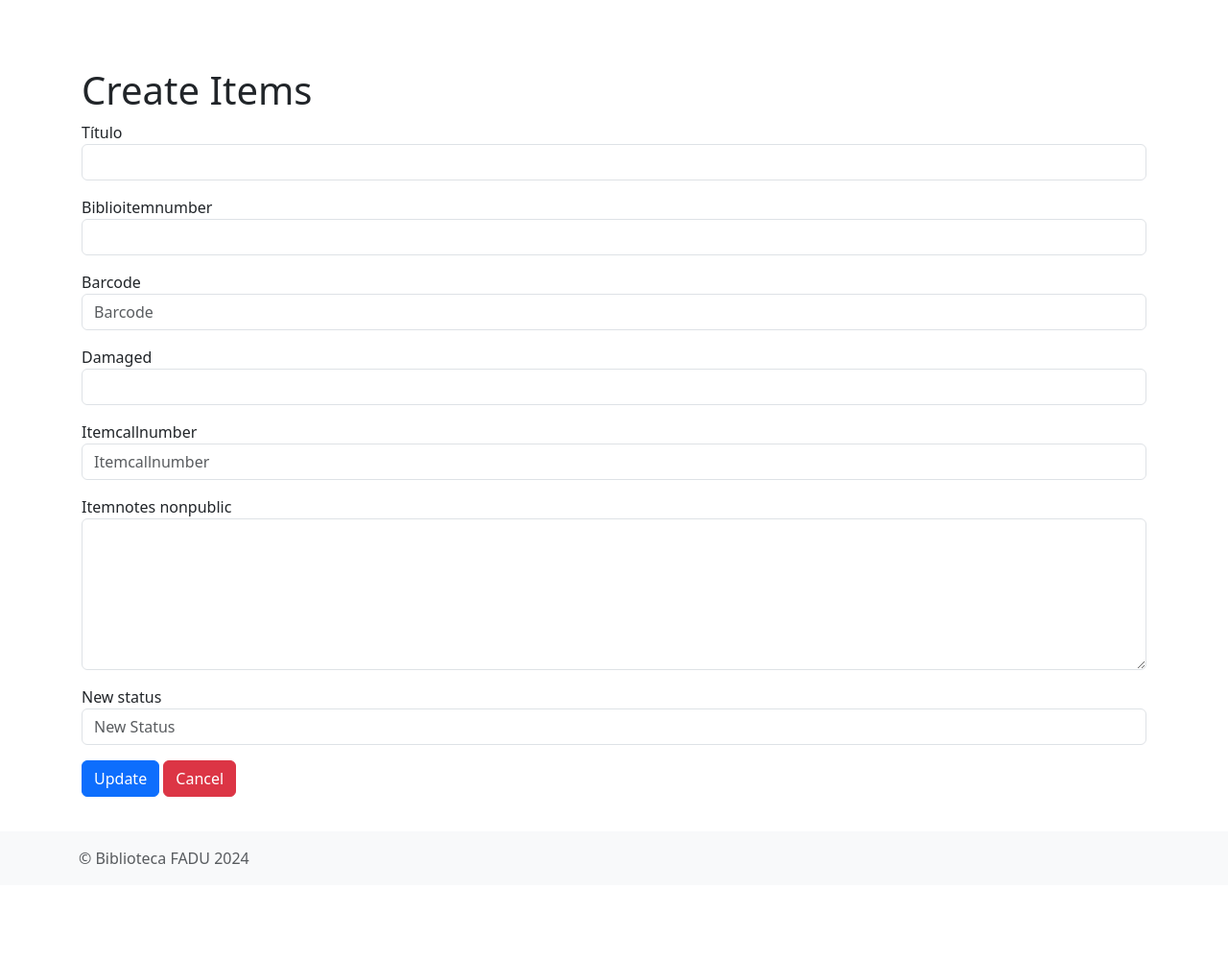
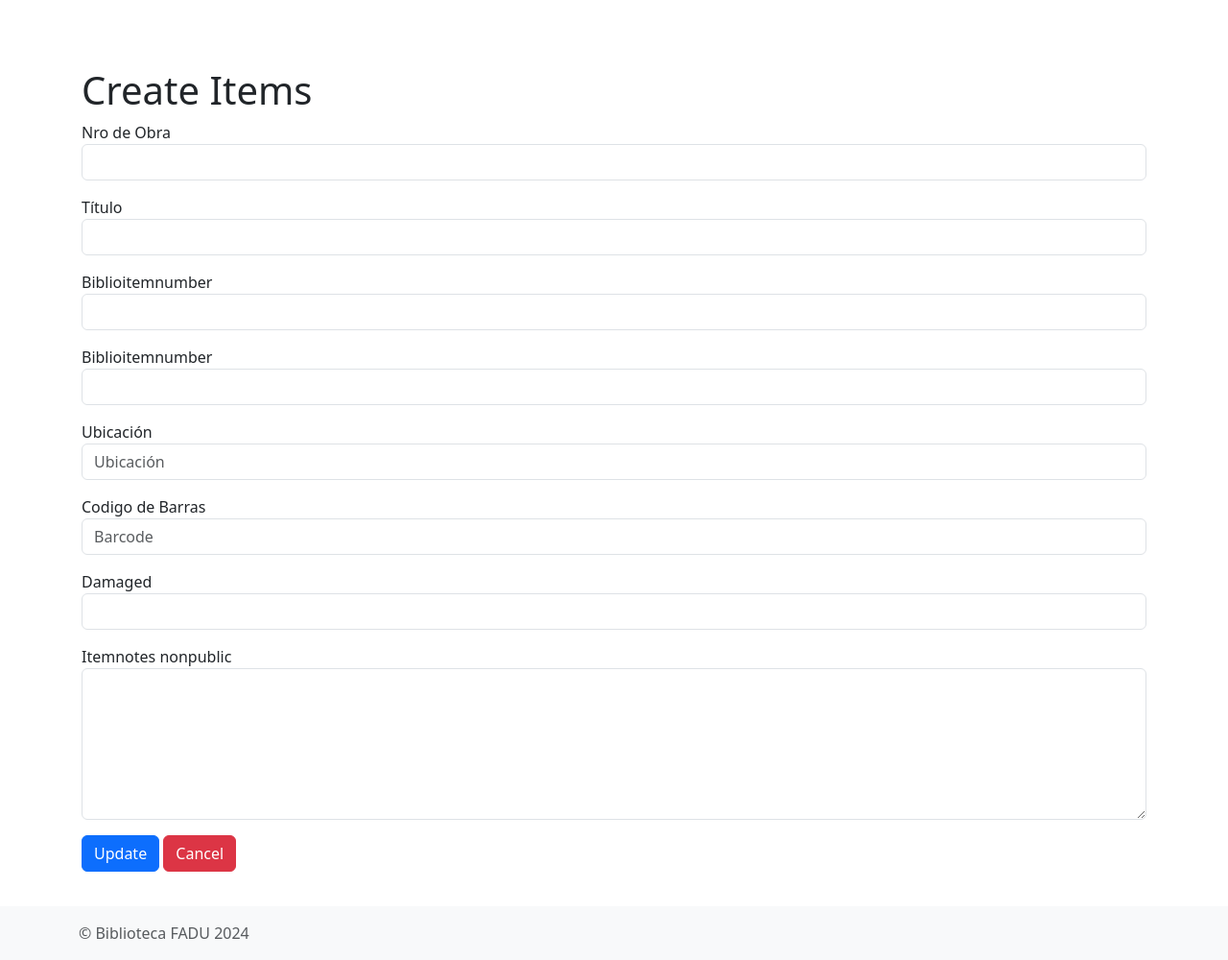
Before and after one commit to LopezAlejandro/inventario2, a Yii app: template views/items/create.php in a window 1280 px wide. Shown: the whole page at 96% size. Before the commit the page ends 900 px from the top, so only its background shows below. Run offline with PHP 8.4 and a stand-in for Yii, Linux system fonts and the light colour scheme; the template is opened without the code that fills it, so the values that code supplies are empty; form fields are guessed from the names that the template uses; some libraries are stand-ins or nearby versions.

Commit message:
arreglos varios. ver ingreso de volumen y ejemplar

```diff
--- a/models/base/Items.php
+++ b/models/base/Items.php
@@ -200,7 +200,7 @@ class Items extends \yii\db\ActiveRecord
         return new \app\models\ItemsQuery(get_called_class());
     }
 
-     public function getCodebar()
+    public function getCodebar()
 {
     return Html::img(Barcode::widget(['value' => '1234','format' => Barcode::CODE128]));
 }
--- a/views/items/_form.php
+++ b/views/items/_form.php
@@ -1,8 +1,9 @@
 <?php
 
 use yii\helpers\Html;
-use yii\widgets\ActiveForm;
-
+//use yii\widgets\ActiveForm;
+use kartik\form\ActiveForm;
+use kartik\form\ActiveField;
 /* @var $this yii\web\View */
 /* @var $model app\models\Items */
 /* @var $form yii\widgets\ActiveForm */
@@ -17,23 +18,58 @@ use yii\widgets\ActiveForm;
 
     <!-- <?= $form->field($model, 'itemnumber')->textInput(['placeholder' => 'Itemnumber']) ?> -->
 
+    <?= $form->field($model, 'new_status')->label('Nro de Obra')->textInput(['maxlength' => true, 'readonly' => true]) ?>
+
     <?= $form->field($model, 'biblionumber')->label('Título')->widget(\kartik\widgets\Select2::classname(), [
         'data' => \yii\helpers\ArrayHelper::map(\app\models\Biblio::find()->orderBy('biblionumber')->asArray()->all(), 'biblionumber', 'title'),
+        'disabled' => true,
         'options' => ['placeholder' => 'Ingrese el título'],
         'pluginOptions' => [
             'allowClear' => true
         ],
     ]); ?>
 
-    <?= $form->field($model, 'biblioitemnumber')->widget(\kartik\widgets\Select2::classname(), [
-        'data' => \yii\helpers\ArrayHelper::map(\app\models\BiblioItems::find()->orderBy('biblioitemnumber')->asArray()->all(), 'biblioitemnumber', 'biblioitemnumber'),
+    <?= $form->field($model, 'biblioitemnumber',
+    [
+        'hintType' => ActiveField::HINT_SPECIAL,
+        'hintSettings' => [
+            'iconBesideInput' => true,
+            'onLabelClick' => false,
+            'onLabelHover' => false,
+            'onIconClick' => true,
+            'onIconHover' => true,
+            'title' => '<i class="fas fa-info-sign"></i> Note'
+        ]
+    ])->widget(\kartik\widgets\Select2::classname(), [
+        'data' => \yii\helpers\ArrayHelper::map(\app\models\BiblioItems::find()->orderBy('biblioitemnumber')->asArray()->all(), 'biblioitemnumber', 'number'),
         'options' => ['placeholder' => 'Choose Biblioitems'],
         'pluginOptions' => [
             'allowClear' => true
         ],
     ]); ?>
 
-    <?= $form->field($model, 'barcode')->textInput(['maxlength' => true, 'placeholder' => 'Barcode']) ?>
+    <?= $form->field($model, 'biblioitemnumber',
+    [
+        'hintType' => ActiveField::HINT_SPECIAL,
+        'hintSettings' => [
+            'iconBesideInput' => true,
+            'onLabelClick' => false,
+            'onLabelHover' => false,
+            'onIconClick' => true,
+            'onIconHover' => true,
+            'title' => '<i class="fas fa-info-sign"></i> Note'
+        ]
+    ])->widget(\kartik\widgets\Select2::classname(), [
+        'data' => \yii\helpers\ArrayHelper::map(\app\models\BiblioItems::find()->orderBy('biblioitemnumber')->asArray()->all(), 'biblioitemnumber', 'volume'),
+        'options' => ['placeholder' => 'Choose Biblioitems'],
+        'pluginOptions' => [
+            'allowClear' => true
+        ],
+    ]); ?>
+
+    <!--  -->
+<?= $form->field($model, 'itemcallnumber')->label('Ubicación')->textInput(['maxlength' => true, 'placeholder' => 'Ubicación']) ?>
+    <?= $form->field($model, 'barcode')->label('Codigo de Barras')->textInput(['maxlength' => true, 'placeholder' => 'Barcode']) ?>
 
     <!-- <?= $form->field($model, 'dateaccessioned')->widget(\kartik\datecontrol\DateControl::classname(), [
         'type' => \kartik\datecontrol\DateControl::FORMAT_DATE,
@@ -146,7 +182,7 @@ use yii\widgets\ActiveForm;
         ],
     ]); ?> -->
 
-    <?= $form->field($model, 'itemcallnumber')->textInput(['maxlength' => true, 'placeholder' => 'Itemcallnumber']) ?>
+
 
    <!--  <?= $form->field($model, 'coded_location_qualifier')->textInput(['maxlength' => true, 'placeholder' => 'Coded Location Qualifier']) ?>
 
@@ -214,7 +250,7 @@ use yii\widgets\ActiveForm;
 
     <?= $form->field($model, 'stocknumber')->textInput(['maxlength' => true, 'placeholder' => 'Stocknumber']) ?>
  -->
-    <?= $form->field($model, 'new_status')->textInput(['maxlength' => true, 'placeholder' => 'New Status']) ?>
+
 <!--
     <?= $form->field($model, 'exclude_from_local_holds_priority')->checkbox() ?>
  -->
```
